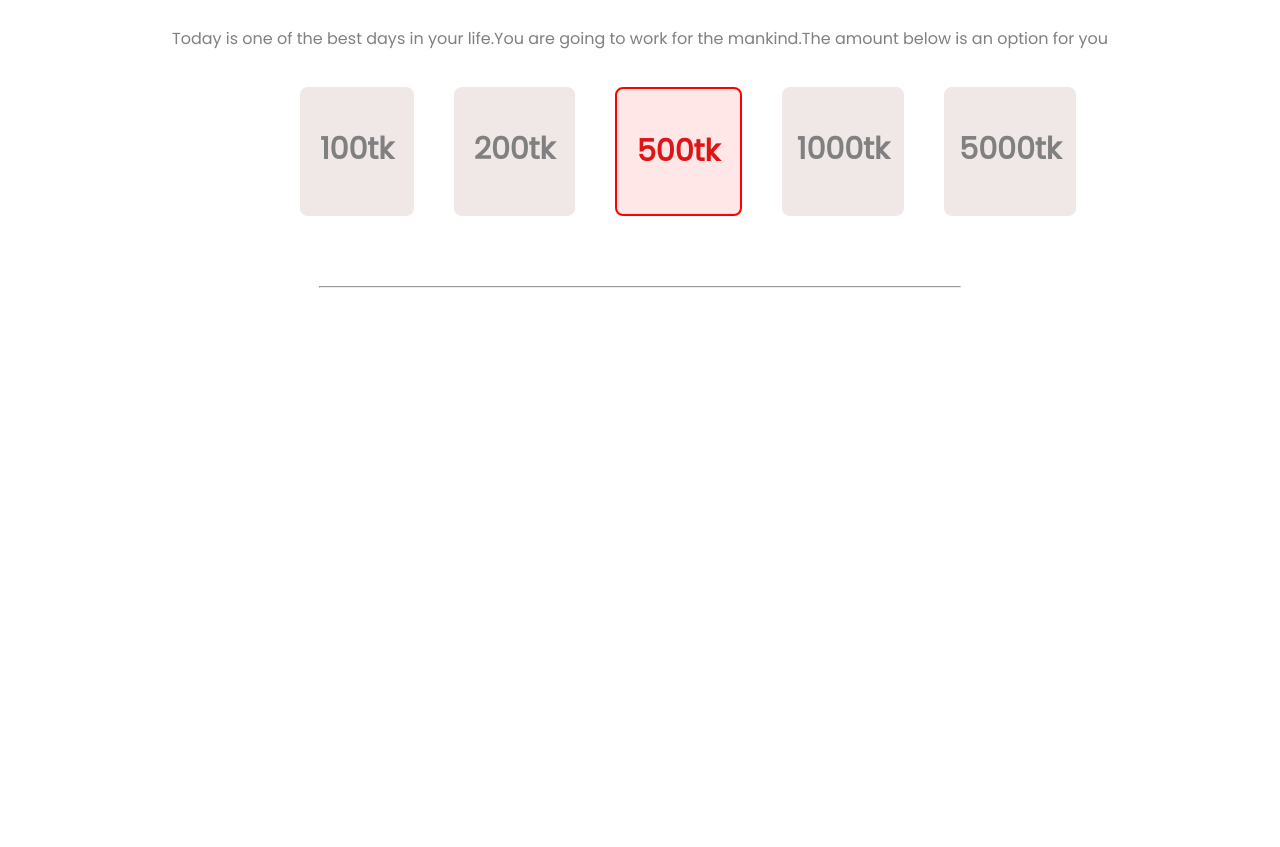
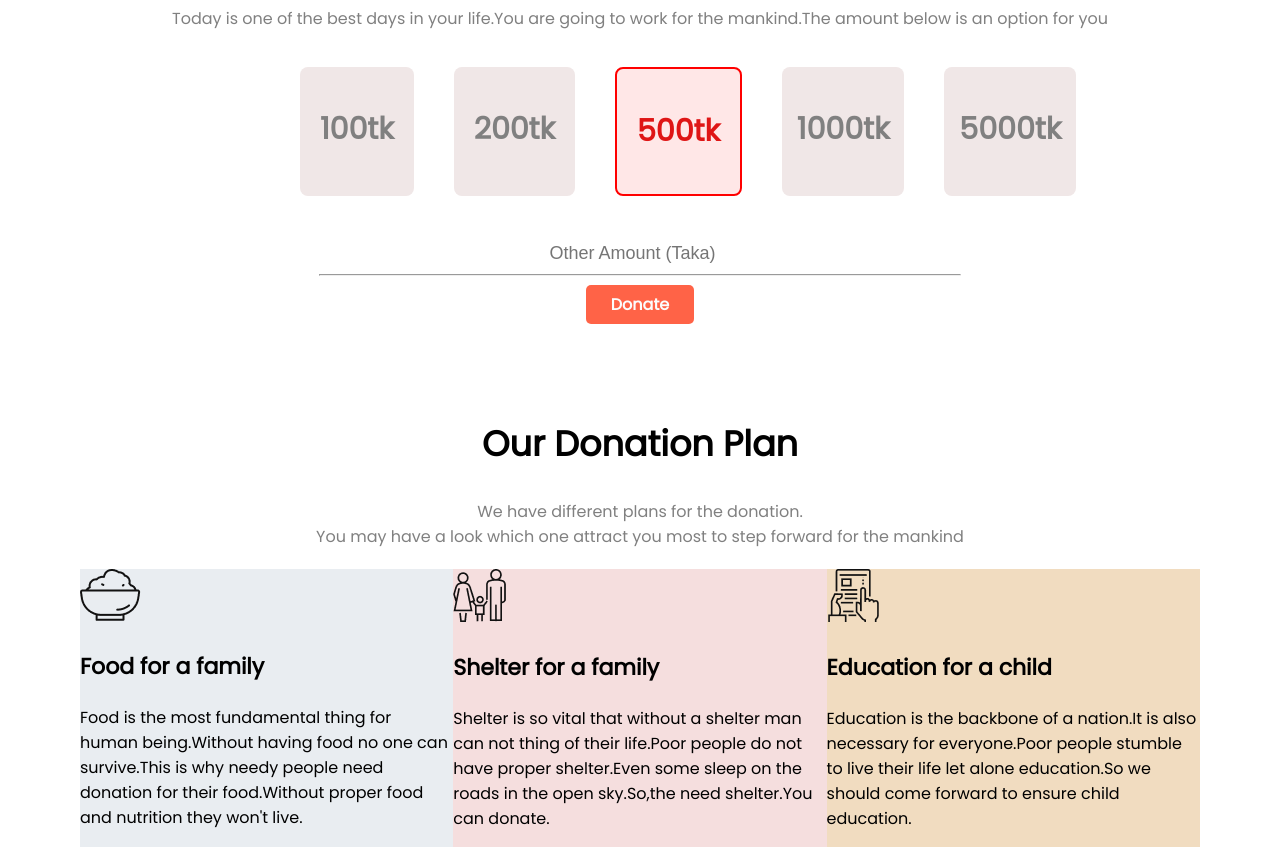
Before and after one commit to mizanmunnna/donate-today-be-kind, a plain HTML site: page index.html in a window 1280 px wide. Shown: the part 718-1565 px from the top of the page. Before the commit the page ends 1014 px from the top, so only its background shows below. Drawn offline with Linux system fonts and the light colour scheme.

Commit message:
donation plans basic

```diff
--- a/index.html
+++ b/index.html
@@ -35,11 +35,40 @@
             <div class="amount-bigbox">1000tk</div>
             <div class="amount-bigbox">5000tk</div>
         </div>
+        <br>
         <div>
-            <input class="other-amount" type="number" name="" id="">
+            <input class="other-amount" type="number" name="" placeholder="Other Amount (Taka)" id="">
         </div>
         <hr style="width:50%;text-align:center ">
+        <p><a class="button" target="_blank" href="http://google.com">Donate</a></p>
 
+    </section>
+    <section>
+        <h1 class="donate-plan-heading">Our Donation Plan</h1>
+        <p class="donate-plan-offering">We have different plans for the donation.<br>You may have a look which one
+            attract
+            you most to step forward for the mankind</p>
+        <div class="donation-plans">
+            <div class="food">
+                <img src="icons/food.png" alt="">
+                <h3 class="plans-heading">Food for a family</h3>
+                <p>Food is the most fundamental thing for human being.Without having food no one can survive.This is why
+                    needy people need donation for their food.Without proper food and nutrition they won't live.</p>
+            </div>
+            <div class="shelter">
+                <img src="icons/shelter.png" alt="">
+                <h3 class="plans-heading">Shelter for a family</h3>
+                <p>Shelter is so vital that without a shelter man can not thing of their life.Poor people do not have
+                    proper shelter.Even some sleep on the roads in the open sky.So,the need shelter.You can donate.</p>
+            </div>
+            <div class="education">
+                <img src="icons/Frame-1.png" alt="">
+                <h3 class="plans-heading">Education for a child</h3>
+                <p>Education is the backbone of a nation.It is also necessary for everyone.Poor people stumble to live
+                    their life let alone education.So we should come forward to ensure child education.</p>
+            </div>
+
+        </div>
     </section>
 </body>
 
--- a/style.css
+++ b/style.css
@@ -24,7 +24,7 @@ padding: 8px 25px;
     border-radius: 5px;
 }
 .donate-today{
-    margin-top: 120px;
+    margin-top: 100px;
     text-align: center;
 
 
@@ -77,10 +77,44 @@ border-radius: 5px;
     border: 2px solid red;
 }
 .other-amount{
-    margin-bottom: 20px;
+    text-align: center;
     border-style: hidden;
-    border-bottom: none;
-    border-top: none;
-    border-left: none;
-    border-right: none;
+    border:none;
+    font-size: large;
+    color: rgb(155, 148, 148);
 }
+.donate-plan-heading{
+    margin-top: 100px;
+    font-weight: 600;
+    font-size:35px;
+    text-align: center;
+}
+.donate-plan-offering{
+
+    color: gray;
+    text-align: center;
+}
+.donation-plans{
+    display: flex;
+    margin-top: 20px;
+    margin-left: 80px;
+    margin-right: 80px;
+
+}
+.food{
+width:33.33%;
+background-color: rgb(233, 237, 241);
+}
+.shelter{
+    width:33.33%;
+    background-color: rgb(245, 222, 222);
+}
+.education{
+    width:33.33%;
+    background-color: rgb(241, 220, 192);
+}
+.plans-heading{
+    font-size: 22px;
+    font-weight: 800;
+
+}
```
Lines whose indentation alone changed are shown as unchanged.
